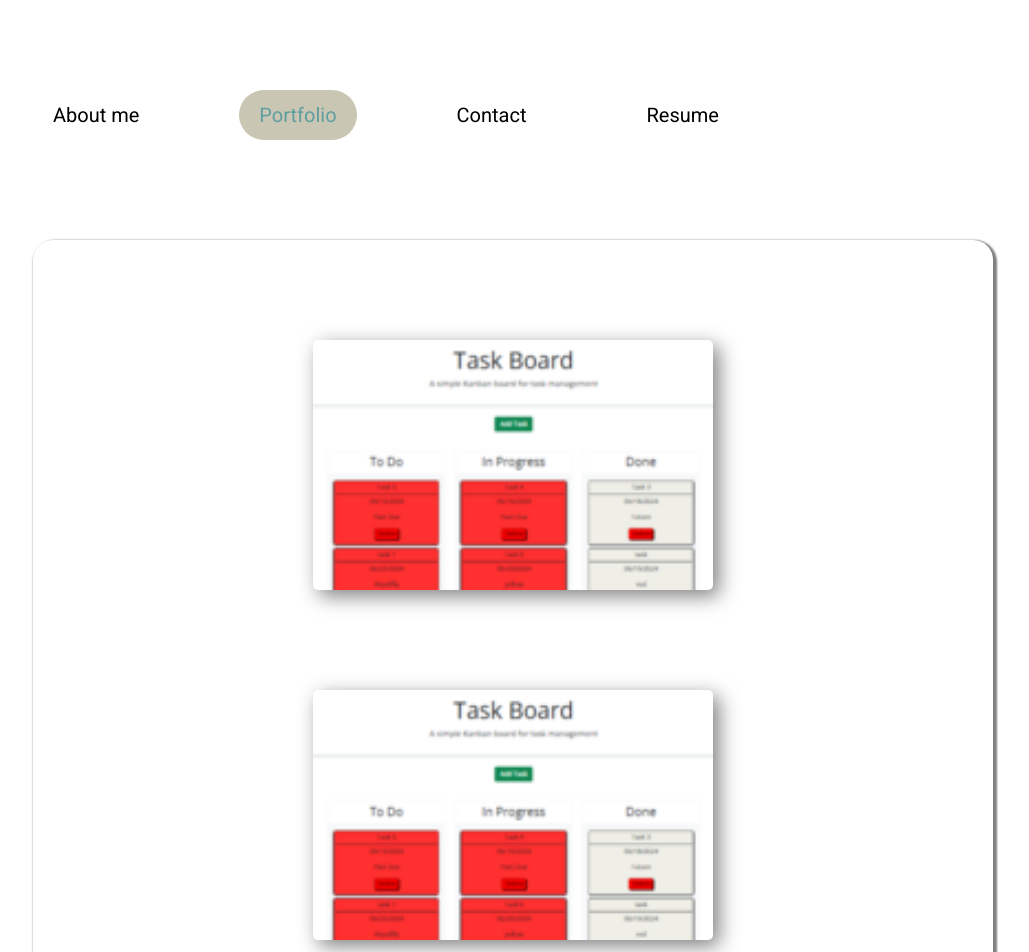
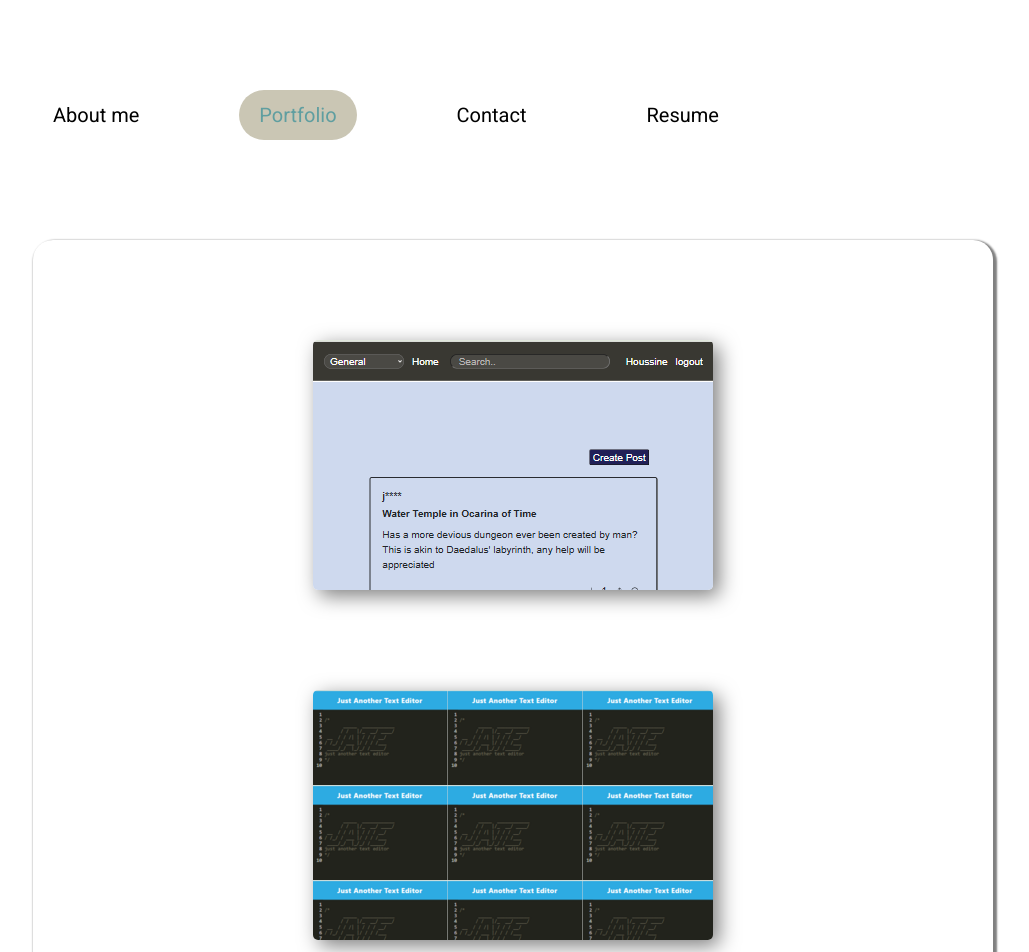
Before and after one commit to ekhay-hit/ekhay_div_hub, a React (Vite) app: page /portfolio in a window 1280 px wide. Shown: the top 952 px of the page, without its empty margins (127-1156 px from the left). Built offline with nearby package versions, Linux system fonts and the light colour scheme.

Commit message:
added logic to load the background image of each project daynamically, and styled the portfolio  to display project

```diff
--- a/src/App.jsx
+++ b/src/App.jsx
@@ -5,7 +5,7 @@ import Footer from "./components/Footer.jsx";
 import { Outlet } from "react-router-dom";
 function App() {
   return (
-    <Fragment className="root">
+    <Fragment>
       <Nav />
       <main className="main">
         <Outlet />
--- a/src/pages/Portfolio.jsx
+++ b/src/pages/Portfolio.jsx
@@ -1,22 +1,22 @@
 /* eslint-disable react/prop-types */
-import { useState } from "react";
+import { useEffect, useRef, useState } from "react";
 import "./styles/portfolio.css";
-import packOver1 from "../assets/taskBoard1.png";
+// import packOver1 from "../assets/taskBoard1.png";
 
 const projects = [
   {
     id: 1,
     name: "PAC-Overflow",
-    technology: "MERN",
-    image: "./assets/packOverFlow1.png",
+    technology: "MERN1",
+    image: "PacOver.png",
     gitHub: "https://github.com/asw-afk/PAC-Overflow",
     dUrl: "https://pac-overflow.onrender.com/",
   },
   {
     id: 2,
     name: "Text Editor",
-    technology: "MERN",
-    image: "./assets/textEditor1.png",
+    technology: "MERN2",
+    image: "textEditor1.png",
     gitHub: "https://github.com/asw-afk/PAC-Overflow",
     dUrl: "https://text-editor-pwa-rrm4.onrender.com",
   },
@@ -24,7 +24,7 @@ const projects = [
     id: 3,
     name: "Safer Travels",
     technology: "JS,CSS, API,",
-    image: "./assets/weatherDashboard1.png",
+    image: "weatherDashboard.png",
     gitHub: "https://github.com/MTKRD/Safer-Travels",
     dUrl: "https://mtkrd.github.io/Safer-Travels/",
   },
@@ -32,7 +32,7 @@ const projects = [
     id: 4,
     name: "Task Board",
     technology: "JS,jQuery,CSS",
-    image: "./assets/taskBoard1.png",
+    image: "taskBoard1.png",
     gitHub: "https://github.com/ekhay-hit/Tasks-Board",
     dUrl: "https://ekhay-hit.github.io/Tasks-Board/",
   },
@@ -41,43 +41,78 @@ const projects = [
 export default function Portfolio() {
   const myProjects = projects;
   console.log(myProjects);
+  return <ProjectList projects={myProjects} />;
+}
+
+function ProjectList({ projects }) {
+  console.log("I am in the porjectList");
+  console.log(projects);
+  const myProject = projects;
   return (
     <main className="projects-list">
-      {myProjects.map((project) => (
-        <Project projects={myProjects} key={project.id} />
+      {myProject.map((project) => (
+        <Project item={project} key={project.id} />
       ))}
     </main>
   );
 }
 
-// function ProjectList() {
-// return <h1>Render the project here</h1>;
-// }
+function Project({ item }) {
+  //state to control hiding information display on each project
+  const [hide, setHide] = useState(false);
+  //state to contol the image if loaded or not
+  const [imageLoaded, setImageLoaded] = useState(false);
 
-function Project() {
-  const [hide, setHide] = useState(false);
+  // useRef to keep the image path whe it is loaded
+  const bgImageRef = useRef(null);
+
+  // function to change the setHide state when mouse hover or out of the project
   function handleMouse() {
+    // set the state to the opposite of its value
     setHide((value) => !value);
   }
-  const bgStyle = {
-    backgroundImage: `url(${packOver1})`,
-    backgroundSize: "cover",
-  };
+
+  // useEffect to import the path of the background
+  useEffect(() => {
+    // function to load image
+    const loadImage = async () => {
+      try {
+        // import the image from the folder
+        const imageModule = import(`../assets/${item.image}`);
+
+        // assign it to bgImageRef.current
+        bgImageRef.current = imageModule.default;
+
+        // await till the image is loaded
+        bgImageRef.current = (await imageModule).default;
+
+        // change the state to true when the image loaded
+        setImageLoaded(true);
+        //catch if there is any error
+      } catch {
+        console.error("Failed to load the image");
+      }
+    };
+    loadImage();
+  }, [item.image]);
+
   return (
     <>
       <div
-        style={bgStyle}
+        style={{
+          backgroundImage: imageLoaded ? `url(${bgImageRef.current})` : "none",
+        }}
         onMouseOver={handleMouse}
         onMouseOut={handleMouse}
         className="project-card"
       >
         {hide && (
           <>
-            <a>Stack Over Flow</a>
+            <a>{item.name}</a>
             <div className="gitHub">
               <GitHub />
             </div>
-            <p>MERN Stack</p>
+            <p>{item.technology}</p>
           </>
         )}
       </div>
--- a/src/pages/styles/portfolio.css
+++ b/src/pages/styles/portfolio.css
@@ -7,7 +7,7 @@
   gap: 20px;
   width: 400px;
   height: 250px;
-  background-color: rgb(194, 194, 73);
+  /* background-color: rgb(194, 194, 73); */
   border-radius: 5px;
   box-shadow: 6px 6px 20px 0px rgba(0, 0, 0, 0.5);
 }
```
